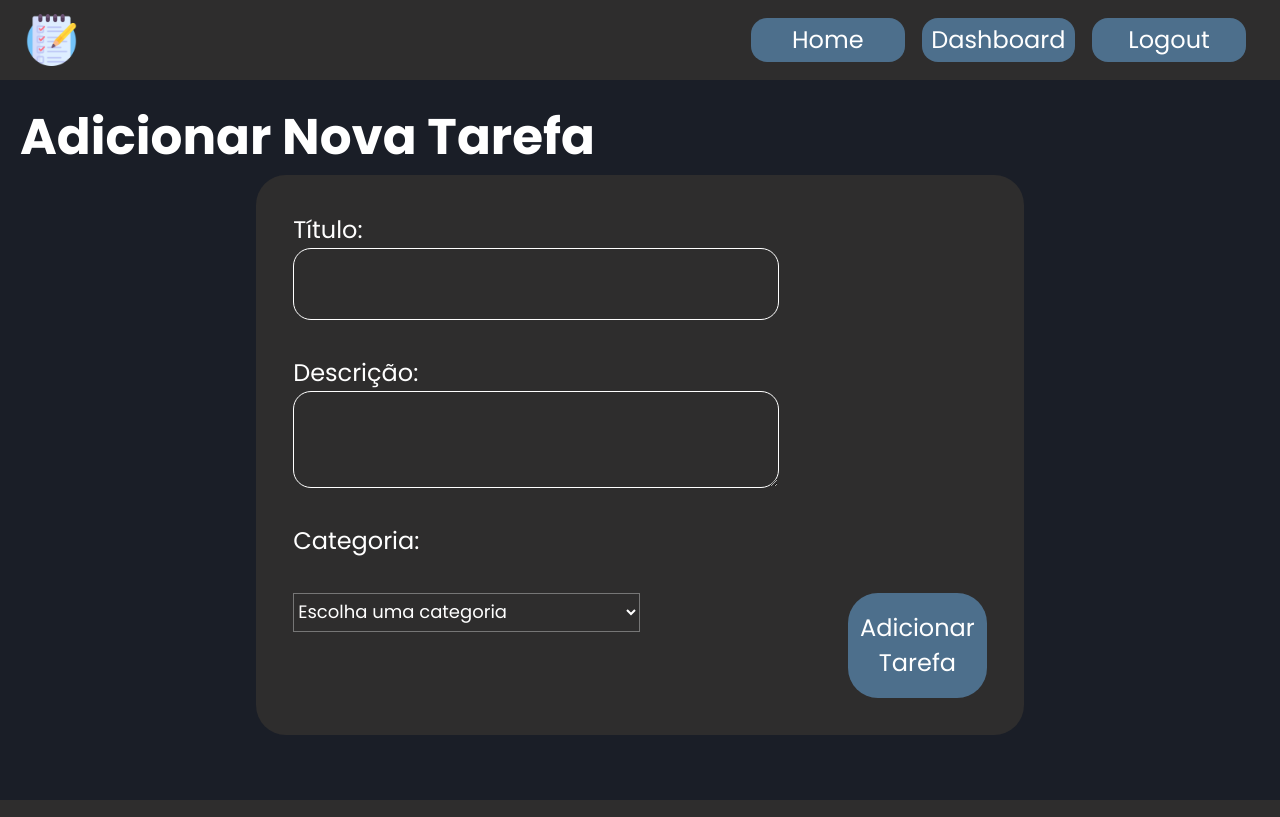
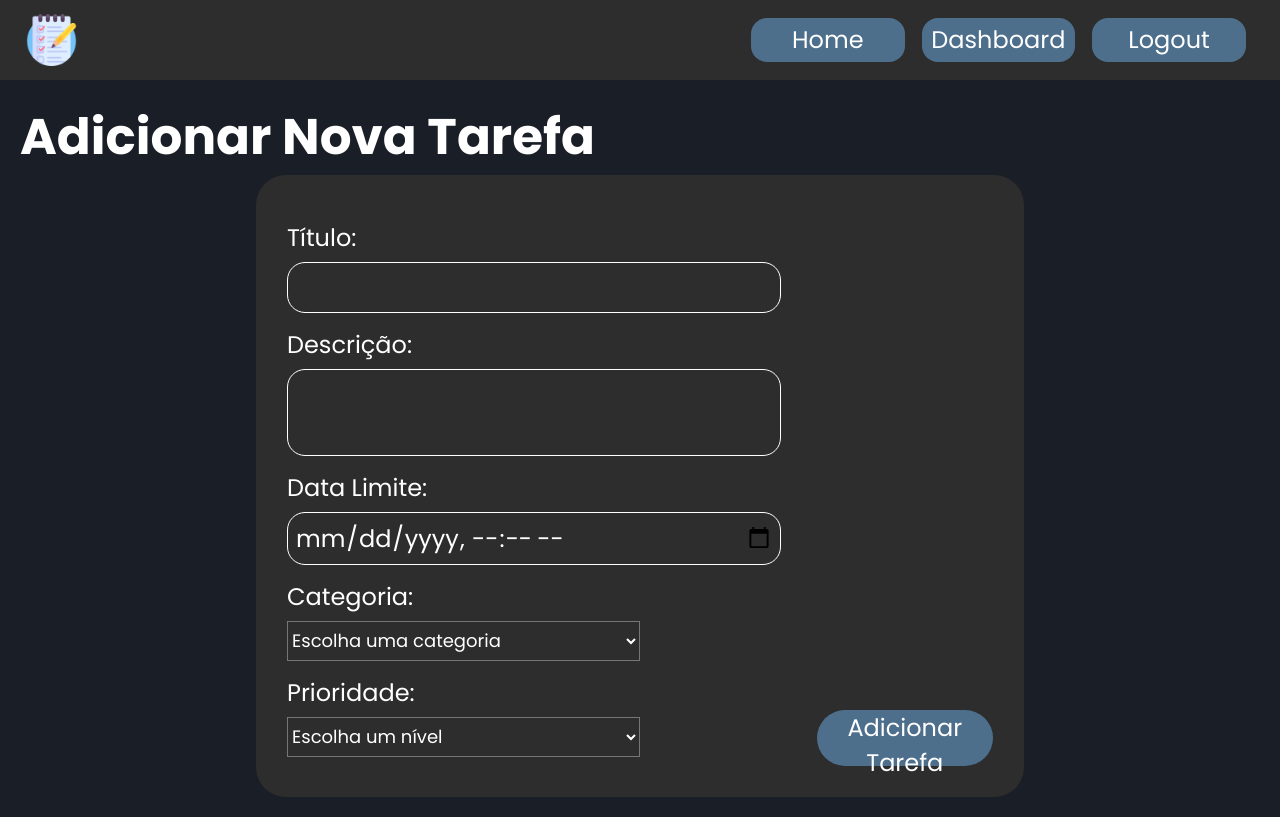
Before and after one commit to rafael-araujo1/Projeto-PSI-2B, a Flask app: page /add_task in a window 1280 px wide. Run offline with Flask 3, Linux system fonts and the light colour scheme; the visitor is signed in with stand-in values (Sample User, id 1); data comes from the database, SQL or seed files in the repository; some libraries are stand-ins or nearby versions.

Commit message:
Novas colunas adicionadas

```diff
--- a/app.py
+++ b/app.py
@@ -41,6 +41,7 @@ def home():
 @app.route('/register', methods=['GET', 'POST'])
 def register():
     if request.method == 'POST':
+        username = request.form["username"]
         email = request.form['email']
         password = request.form['password']
 
@@ -55,7 +56,7 @@ def register():
         # Tente inserir o novo usuário
         try:
             cursor = mysql.connection.cursor()
-            cursor.execute("INSERT INTO tb_users (use_email, use_password) VALUES (%s, %s)", (email, hashed_password))
+            cursor.execute("INSERT INTO tb_users (use_username, use_email, use_password) VALUES (%s, %s, %s)", (username, email, hashed_password))
             mysql.connection.commit()
 
             # Enviar e-mail após o registro
@@ -107,11 +108,8 @@ def dashboard():
     users_id = session['users_id']
     cur = mysql.connection.cursor()
 
-    # Alteração na query para buscar o nome da categoria junto com as tarefas
     cur.execute("""
-        SELECT tas_id, tas_title, tas_description, cat_name
-        FROM tb_task
-        JOIN tb_category ON tas_cat_id = cat_id
+        SELECT tas_id, tas_title, tas_description, tas_categoria from tb_task
         WHERE tas_use_id = %s
     """, (users_id,))
     tasks = cur.fetchall()
@@ -124,22 +122,19 @@ def dashboard():
 @app.route('/add_task', methods=['GET', 'POST'])
 @login_required
 def add_task():
-    # Busca as categorias no banco de dados para exibir no select
-    cur = mysql.connection.cursor()
-    cur.execute("SELECT cat_id, cat_name FROM tb_category")
-    categories = cur.fetchall()
-    cur.close()
 
     if request.method == 'POST':
         title = request.form['title']
         description = request.form['description']
-        category_id = request.form['category_id']  # Obtém o ID da categoria selecionada
+        data_limite = request.form["data-limite"].replace("T", " ")
+        categoria = request.form['categoria']
+        prioridade = request.form["prioridade"]
         users_id = session['users_id']
 
         # Inserir a tarefa com a categoria selecionada
         cur = mysql.connection.cursor()
-        cur.execute("INSERT INTO tb_task (tas_use_id, tas_title, tas_description, tas_cat_id) VALUES (%s, %s, %s, %s)",
-                    (users_id, title, description, category_id))
+        cur.execute("INSERT INTO tb_task (tas_use_id, tas_title, tas_description, tas_data_limite, tas_categoria, tas_prioridade) VALUES (%s, %s, %s, %s, %s, %s)",
+                    (users_id, title, description, data_limite, categoria, prioridade))
         mysql.connection.commit()
         cur.close()
 
@@ -147,7 +142,7 @@ def add_task():
         return redirect(url_for('dashboard'))
 
     # Passa as categorias para o template
-    return render_template('add_task.html', categories=categories)
+    return render_template('add_task.html')
 
 
 # Rota para excluir tarefa
--- a/static/css/style.css
+++ b/static/css/style.css
@@ -12,6 +12,7 @@ body {
     font-family: Arial, sans-serif;
     background-color: #1a1e27;
     width: 100vw;
+    max-width: 100%;
     height: 100vh;
 }
 
@@ -172,47 +173,53 @@ nav {
 .form-add_task {
     background-color: #2e2d2d;
     width: 60vw;
-    height: 70vh;
+    height: auto;
     margin: 0 auto;
     display: flex;
+    flex-direction: row;
     flex-wrap: wrap;
-    padding: 3%;
+    justify-content: left;
+    padding: 2.5%;
     border-radius: 30px;
 }
 
 .form-add_task label {
     width: 100%;
     font-size: 24px;
+    margin-top: 2%;
 }
 
 .form-add_task input, .task-description {
-    margin-top: -5%;
     width: 70%;
     height: 15%;
     padding: 1%;
+    margin-top: 1%;
     font-size: 24px;
     border-radius: 18px;
     border: 1px solid white;
     background-color: #2e2d2d;
     color: white;
+    resize: none;
 }
 
 .task-description {
     height: 20%;
 }
 
-#category {
+#categoria, #prioridade {
     background-color: #2e2d2d;
     color: white;
     width: 50%;
-    height: 8%;
+    height: 5vh;
+    margin-top: 1%;
     font-size: 18px;
 }
 
 .form-add_task button {
-    margin-left: 30%;
-    width: 20%;
+    width: 25%;
     border: 0;
+    height: 7vh;
+    margin-left: 25%;
     border-radius: 30px;
     font-size: 24px;
     background-color: #4d6f8c;
--- a/templates/add_task.html
+++ b/templates/add_task.html
@@ -10,13 +10,23 @@
     <label for="description">Descrição:</label>
     <textarea id="description" name="description" class="task-description"></textarea>
 
-    <!-- Select para as Categorias com valores fixos -->
-    <label for="category">Categoria:</label>
-    <select id="category" name="category_id" required>
+    <label for="data-limite">Data Limite:</label>
+    <input type="datetime-local" name="data-limite" required>
+
+    <label for="categoria">Categoria:</label>
+    <select id="categoria" name="categoria" required>
         <option value="" disabled selected>Escolha uma categoria</option>
-        <option value="1">Trabalho</option>
-        <option value="2">Pessoal</option>
-        <option value="3">Estudo</option>
+        <option value="Trabalho">Trabalho</option>
+        <option value="Pessoal">Pessoal</option>
+        <option value="Estudo">Estudo</option>
+    </select>
+
+    <label for="Prioridade">Prioridade:</label>
+    <select id="prioridade" name="prioridade" id="prioridade" required>
+        <option value="" disabled selected>Escolha um nível</option>
+        <option value="baixa">Baixa</option>
+        <option value="média">Média</option>
+        <option value="alta">Alta</option>
     </select>
 
     <button type="submit">Adicionar Tarefa</button>
```
Also changed, not shown: config.py (+4 -6 lines), flask_db.sql (+7 -14 lines).
